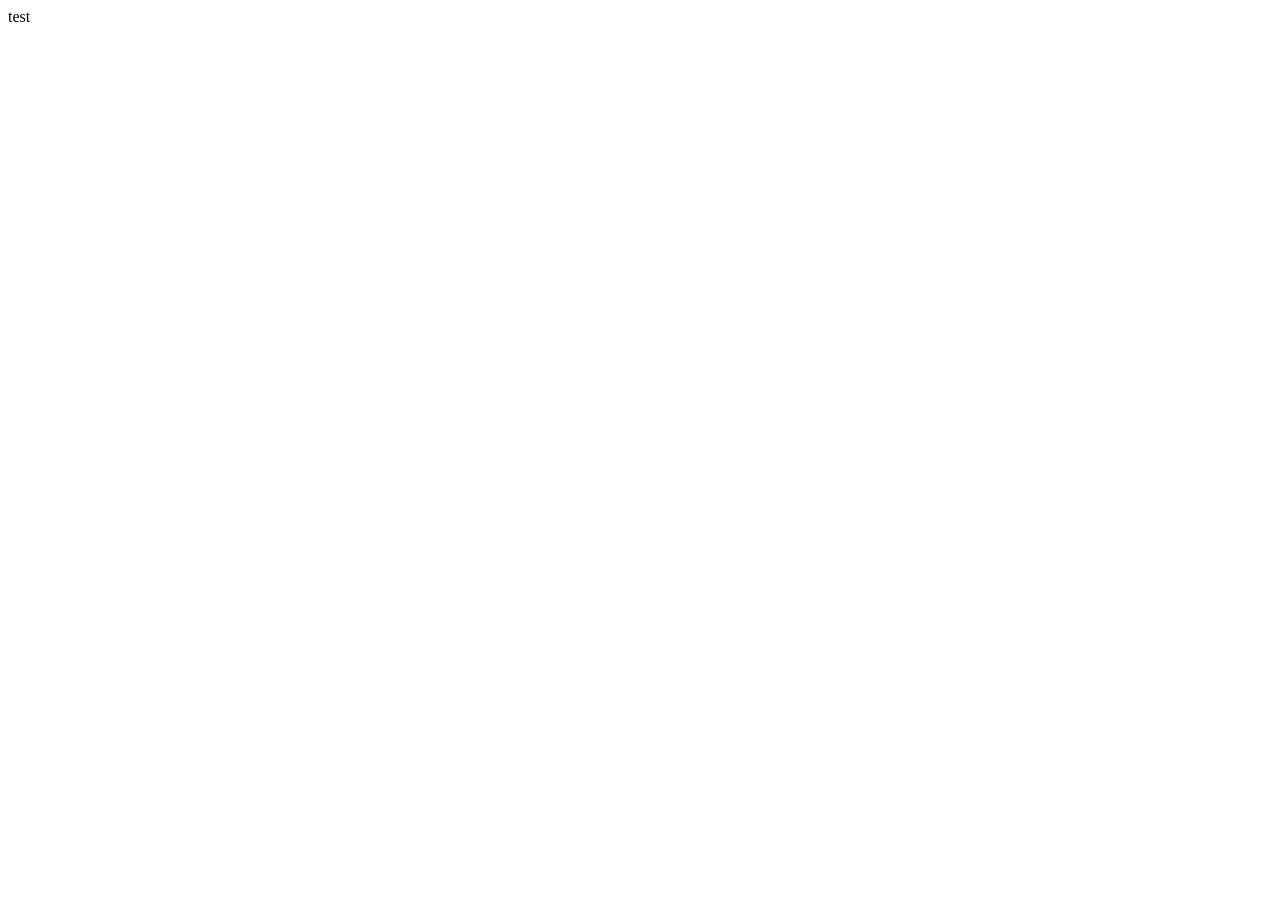
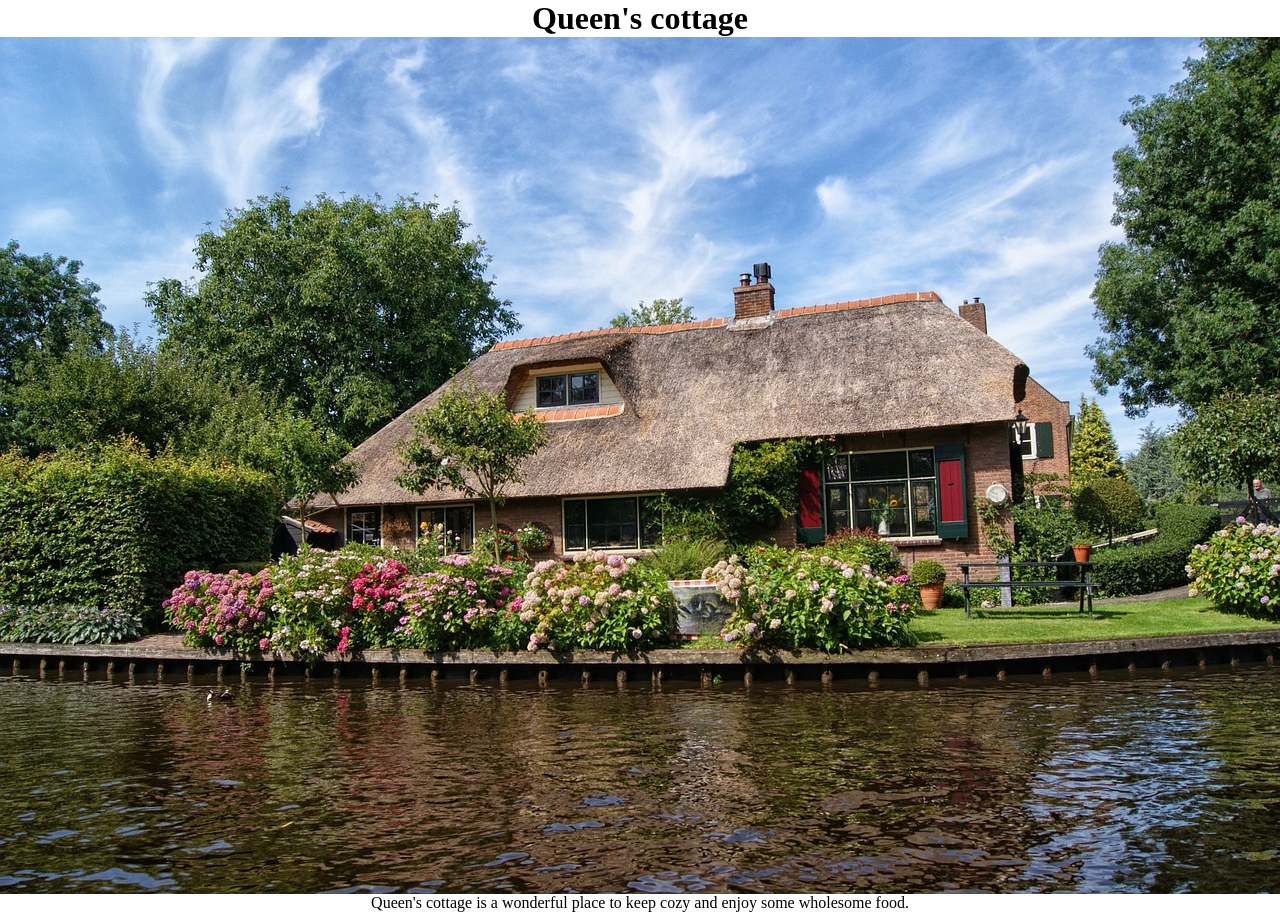
Before and after one commit to dymjin/restaurant-page, a website built with webpack: page dist/index.html in a window 1280 px wide. Before the commit the page ends 800 px from the top, so only its background shows below. Built offline with nearby package versions, Linux system fonts and the light colour scheme.

Commit message:
Add css file + other things* *put filler content on page to make sure everything works *also added separate js module for page-load

```diff
--- a/package.json
+++ b/package.json
@@ -4,11 +4,15 @@
   "description": "",
   "main": "index.js",
   "scripts": {
-    "test": "echo \"Error: no test specified\" && exit 1"
+    "test": "echo \"Error: no test specified\" && exit 1",
+    "watch": "webpack --watch",
+    "build": "webpack"
   },
   "author": "",
   "license": "ISC",
   "devDependencies": {
+    "css-loader": "^6.8.1",
+    "style-loader": "^3.3.3",
     "webpack": "^5.89.0",
     "webpack-cli": "^5.1.4"
   }
--- a/src/index.js
+++ b/src/index.js
@@ -1 +1,5 @@
-console.log('hello world!');
+import pageLoad from "./page-load";
+import './styles.css';
+
+// console.log(pageLoad)
+pageLoad();
--- /dev/null
+++ b/src/page-load.js
@@ -0,0 +1,17 @@
+import './styles.css';
+
+export default function pageLoad() {
+    const header = document.createElement('h1');
+    header.classList.add('header');
+    header.textContent = "Queen's cottage";
+    const img = document.createElement('img')
+    img.classList.add('main-img');
+    img.setAttribute("src", "../imgs/cottage.jpg")
+    const p_main = document.createElement('p')
+    p_main.classList.add('p-main');
+    p_main.textContent = "Queen's cottage is a wonderful place to keep cozy and enjoy some wholesome food.";
+    const content = document.querySelector('#content');
+    content.appendChild(header);
+    content.appendChild(img);
+    content.appendChild(p_main);
+}
--- /dev/null
+++ b/src/styles.css
@@ -0,0 +1,13 @@
+*,
+html,
+body {
+    margin: 0;
+    padding: 0;
+    box-sizing: border-box;
+}
+
+#content {
+    display: flex;
+    flex-direction: column;
+    align-items: center;
+}
--- a/webpack.config.js
+++ b/webpack.config.js
@@ -6,4 +6,12 @@ module.exports = {
         filename: 'main.js',
         path: path.resolve(__dirname, 'dist'),
     },
+    module: {
+        rules: [
+            {
+                test: /\.css$/i,
+                use: ['style-loader', 'css-loader'],
+            },
+        ],
+    },
 };
```
Also changed, not shown: dist/index.html, dist/main.js, imgs/cottage.jpg (added), 1 other file.
